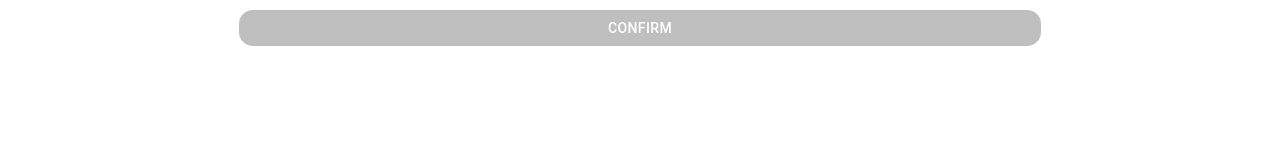
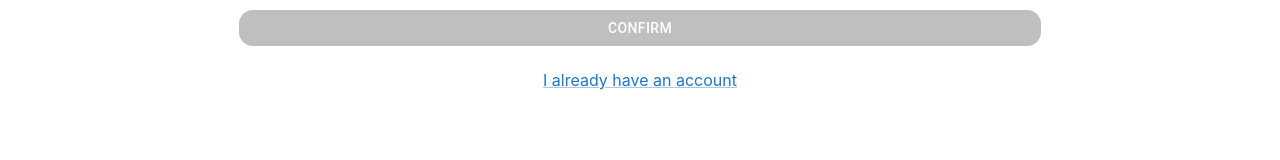
Before and after one commit to siahvosh/digital-wallet, a React (Create React App) app: page /register in a window 1280 px wide. Shown: the part 553-713 px from the top of the page. Built offline with nearby package versions, Linux system fonts and the light colour scheme.

Commit message:
set en register locales

```diff
--- a/src/Locales/en/Register.json
+++ b/src/Locales/en/Register.json
@@ -10,6 +10,7 @@
     "titleVerify": "Enter the code sent to",
     "codeLabel": "Sent Code",
     "language": "English",
-    "password": "password"
+    "password": "password",
+    "haveAcc": "I already have an account"
   }
 }
--- a/src/Locales/fa/Register.json
+++ b/src/Locales/fa/Register.json
@@ -10,6 +10,7 @@
     "titleVerify": "کد ارسال شده به شماره  را وارد کنید.",
     "codeLabel": "کد ارسالی",
     "language": "فارسی",
-    "password": "رمز عبور"
+    "password": "رمز عبور",
+    "haveAcc": "قبلا حساب کاربری ساخته ام"
   }
 }
--- a/src/Pages/Register/Register.tsx
+++ b/src/Pages/Register/Register.tsx
@@ -1,5 +1,5 @@
 import React, {useEffect, useState} from 'react'
-import {Button, Card, CardContent, CardMedia, Grid2, TextField} from "@mui/material";
+import {Button, Card, CardContent, CardMedia, Grid2, Link, TextField} from "@mui/material";
 import rbImage from '../../Assets/register.png';
 import {useTranslation} from "react-i18next";
 import i18n from '../../i18next'
@@ -119,6 +119,9 @@ export const Register = () => {
                         <Grid2 size={8}  style={{margin: 'auto'}}>
                             <Button disabled={disable} onClick={login} style={{width: '100%'}}>{t('register.apply')}</Button>
                         </Grid2>
+                        <Grid2 size={8} style={{display: 'flex', justifyContent: 'center', margin: 'auto'}}>
+                            <Link href='/sign'>{t('register.haveAcc')}</Link>
+                        </Grid2>
                     </Grid2>
                 </CardContent>
 
```
